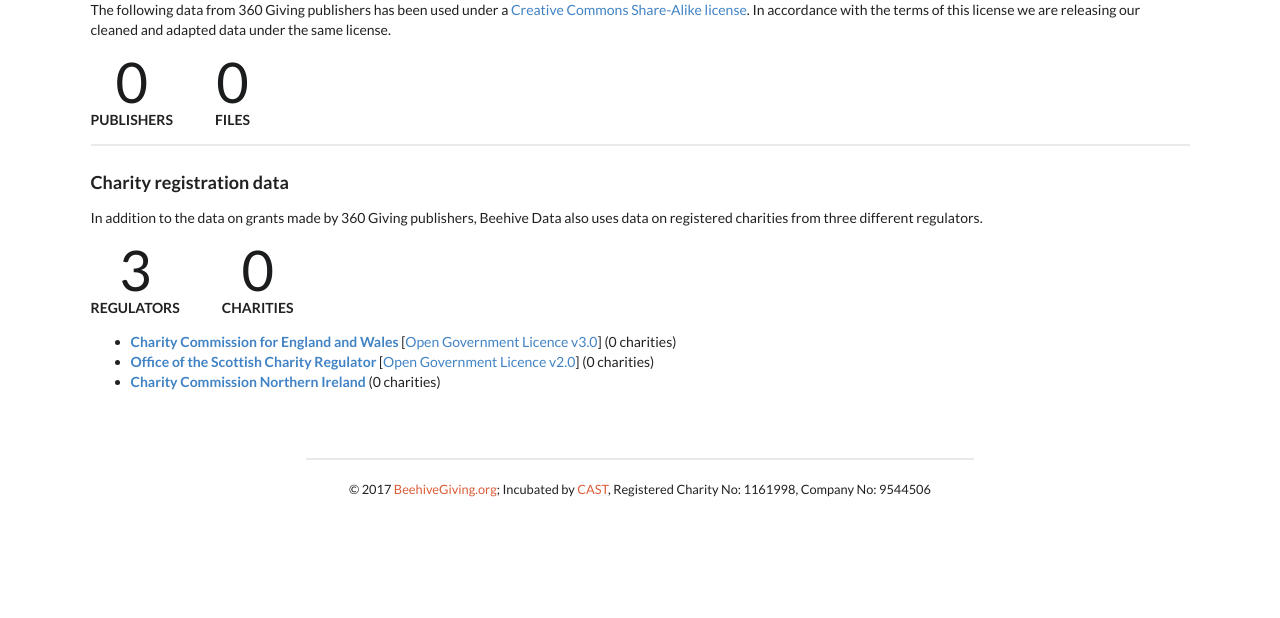
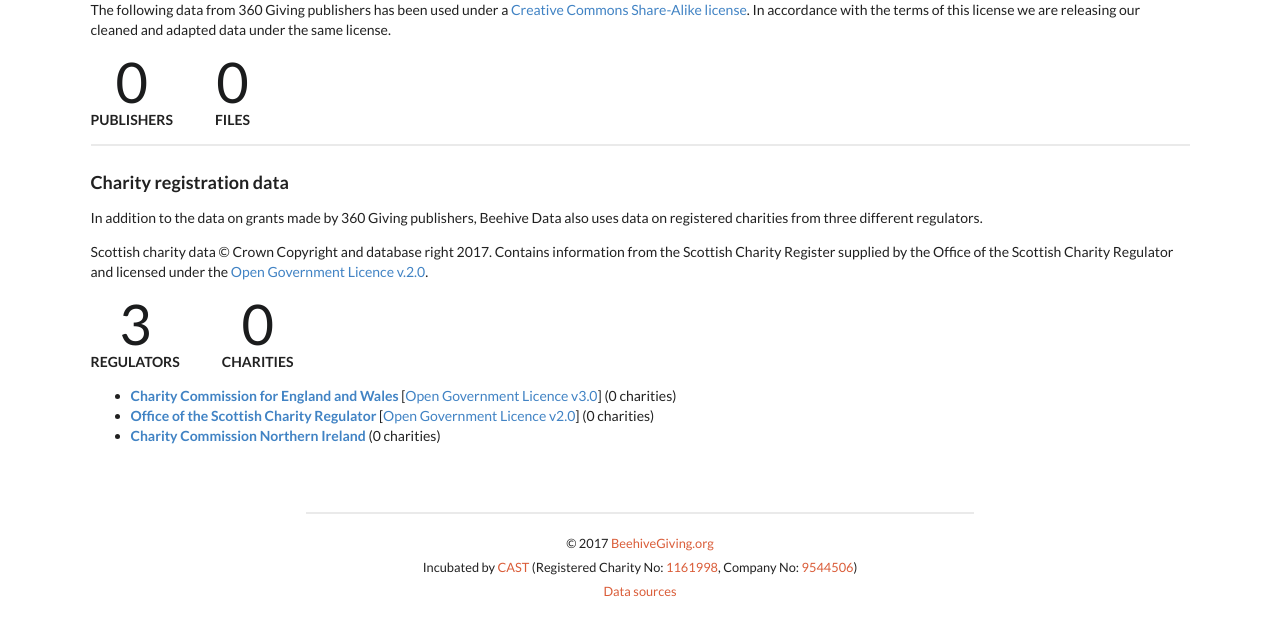
Before and after one commit to TechforgoodCAST/beehive-data-etl, a Flask app: page /sources in a window 1280 px wide. Shown: the part 524-1142 px from the top of the page. Before the commit the page ends 1021 px from the top, so only its background shows below. Run offline with Flask 2, Linux system fonts and the light colour scheme; data that the repository does not hold is empty.

Commit message:
Add OSCR source attribution to data sources page

```diff
--- a/beehivedata/factory.py
+++ b/beehivedata/factory.py
@@ -5,6 +5,7 @@ import click
 from pymongo.errors import DuplicateKeyError
 from num2words import num2words
 import inflection
+import datetime
 
 from .db import init_db, close_db
 from .login import login_manager, register_user, set_password
@@ -198,6 +199,10 @@ def register_template_filter(app):
         else:
             return value
 
+    @app.context_processor
+    def inject_now():
+        return {'now': datetime.datetime.now()}
+
 
 def register_teardowns(app):
 
--- a/beehivedata/templates/base.html
+++ b/beehivedata/templates/base.html
@@ -34,9 +34,14 @@
   <div class='ui text container basic segment' id='footer'>
     <hr>
     <small>
-      &copy; 2017
-      <a class="red" target="_blank" href="http://www.beehivegiving.org/welcome?utm_source=BeehiveData&amp;utm_medium=Link&amp;utm_campaign=BeehiveData">BeehiveGiving.org</a>; Incubated by
-      <a class="red" target="_blank" href="http://wearecast.org.uk/?utm_source=BeehiveData&amp;utm_medium=Link&amp;utm_campaign=BeehiveData">CAST</a>, Registered Charity No: 1161998, Company No: 9544506
+      &copy; {{ now.year }}
+      <a class="red" target="_blank" href="http://www.beehivegiving.org/welcome?utm_source=BeehiveData&amp;utm_medium=Link&amp;utm_campaign=BeehiveData">BeehiveGiving.org</a>
+      <br>
+      Incubated by <a class="red" target="_blank" href="http://wearecast.org.uk/?utm_source=BeehiveData&amp;utm_medium=Link&amp;utm_campaign=BeehiveData">CAST</a>
+      (Registered Charity No: <a class="red" target="_blank" href="http://beta.charitycommission.gov.uk/charity-details/?regid=1161998&subid=0">1161998</a>,
+      Company No: <a class="red" target="_blank" href="https://beta.companieshouse.gov.uk/company/09544506">9544506</a>)
+      <br>
+      <a class="red" href="{{ url_for('home.sources') }}">Data sources</a>
     </small>
   </div>
   {% endblock %}
--- a/beehivedata/templates/sources.html
+++ b/beehivedata/templates/sources.html
@@ -120,6 +120,11 @@ th.rotate > div > span {
     In addition to the data on grants made by 360 Giving publishers, Beehive Data also uses data
     on registered charities from three different regulators.
   </p>
+  <p>
+    Scottish charity data © Crown Copyright and database right {{ now.year }}. Contains
+    information from the Scottish Charity Register supplied by the Office of the Scottish Charity Regulator and licensed under
+    the <a href="http://www.nationalarchives.gov.uk/doc/open-government-licence/version/2/">Open Government Licence v.2.0</a>.
+  </p>
   <div class="ui statistics">
     <div class="statistic">
       <div class="value">
```
